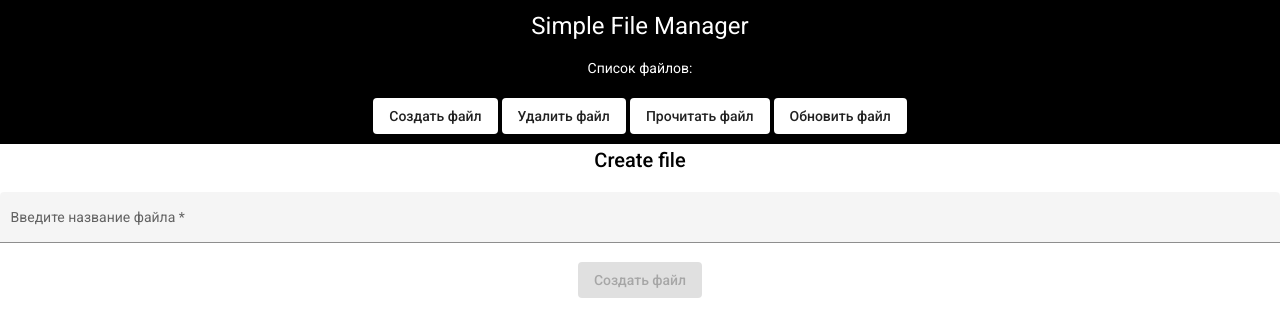
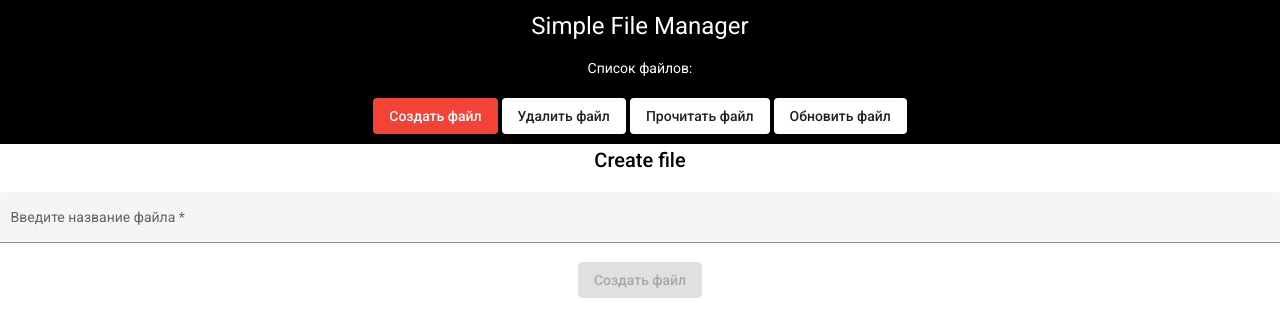
Before and after one commit to VladUgarov/SimpleFileManagerAngular, an Angular app: page /create in a window 1280 px wide. Shown: the top 336 px of the page. Built offline with nearby package versions, Linux system fonts and the light colour scheme; no server answers.

Commit message:
refactoring code header.component.html

```diff
--- a/src/app/app-routing.module.ts
+++ b/src/app/app-routing.module.ts
@@ -1,8 +1,10 @@
 import { NgModule } from '@angular/core';
 import { RouterModule, Routes } from '@angular/router';
+import {CreateComponent} from "./layout/create/create.component";
 
 const appRoutes: Routes = [
-  { path: 'create', loadChildren: () => import('./layout/create/create.module').then(m => m.CreateModule) },
+  { path: 'create', component: CreateComponent },
+  // { path: 'create', loadChildren: () => import('./layout/create/create.module').then(m => m.CreateModule) },
   { path: 'delete', loadChildren: () => import('./layout/delete/delete.module').then(m => m.DeleteModule) },
   { path: 'read', loadChildren: () => import('./layout/read/read.module').then(m => m.ReadModule) },
   { path: 'update', loadChildren: () => import('./layout/update/update.module').then(m => m.UpdateModule) },
--- a/src/app/app.module.ts
+++ b/src/app/app.module.ts
@@ -8,6 +8,7 @@ import { AppComponent } from './app.component';
 import { HttpService } from './services/http.service';
 import { HeaderComponent } from './layout/header/header.component';
 import { AppRoutingModule } from './app-routing.module';
+import {CreateModule} from "./layout/create/create.module";
 
 @NgModule({
   declarations: [
@@ -21,6 +22,7 @@ import { AppRoutingModule } from './app-routing.module';
     CommonModule,
     MatButtonModule,
     AppRoutingModule,
+    CreateModule,
   ],
   providers: [HttpService],
   bootstrap: [AppComponent],
--- a/src/app/layout/header/header.component.html
+++ b/src/app/layout/header/header.component.html
@@ -1,8 +1,8 @@
 <div class="header">
   <h1>Simple File Manager</h1>
     <div class="fileList" id="serverResponse">Список файлов: {{list$ | async}}</div>
-  <button mat-flat-button type="button" (click)="navigateTo(URL_CONST.CREATE)">Создать файл</button>
-  <button mat-flat-button type="button" (click)="navigateTo(URL_CONST.DELETE)">Удалить файл</button>
-  <button mat-flat-button type="button" (click)="navigateTo(URL_CONST.READ)">Прочитать файл</button>
-  <button mat-flat-button type="button" (click)="navigateTo(URL_CONST.UPDATE)">Обновить файл</button>
+  <button mat-raised-button type="button" [color]="urlState === URL_CONST.CREATE? warn: null" (click)="navigateTo(URL_CONST.CREATE)">Создать файл</button>
+  <button mat-raised-button type="button" [color]="urlState === URL_CONST.DELETE? warn: null" (click)="navigateTo(URL_CONST.DELETE)">Удалить файл</button>
+  <button mat-raised-button type="button" [color]="urlState === URL_CONST.READ? warn: null" (click)="navigateTo(URL_CONST.READ)">Прочитать файл</button>
+  <button mat-raised-button type="button" [color]="urlState === URL_CONST.UPDATE? warn: null" (click)="navigateTo(URL_CONST.UPDATE)">Обновить файл</button>
 </div>
--- a/src/app/layout/header/header.component.ts
+++ b/src/app/layout/header/header.component.ts
@@ -14,9 +14,10 @@ import { UrlEnum } from '../../enum/url.enum';
   changeDetection: ChangeDetectionStrategy.OnPush,
 })
 export class HeaderComponent implements OnInit, OnDestroy {
+  public URL_CONST = { ...UrlEnum };
   public list$ = this.fileService.filesList$;
-  public URL_CONST = { ...UrlEnum };
-  public urlState: UrlEnum;
+  public urlState: UrlEnum = this.URL_CONST.CREATE;
+  public warn = 'warn'
 
   constructor(
     private fileService: FileService,
```
Also changed, not shown: .eslintrc.json.
